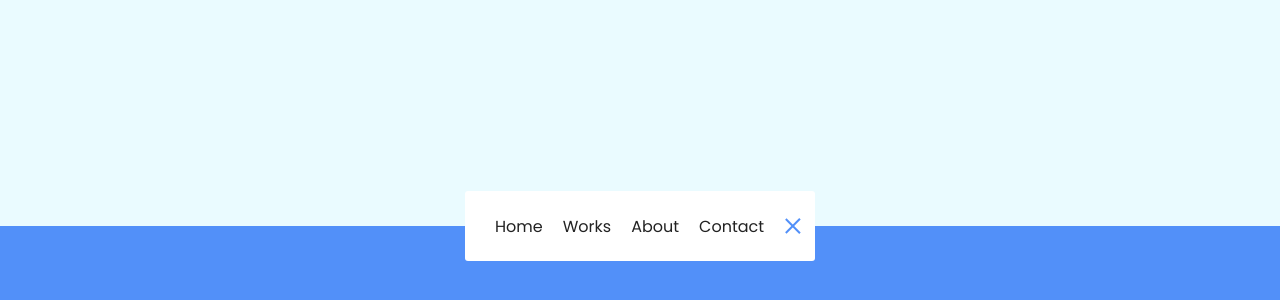
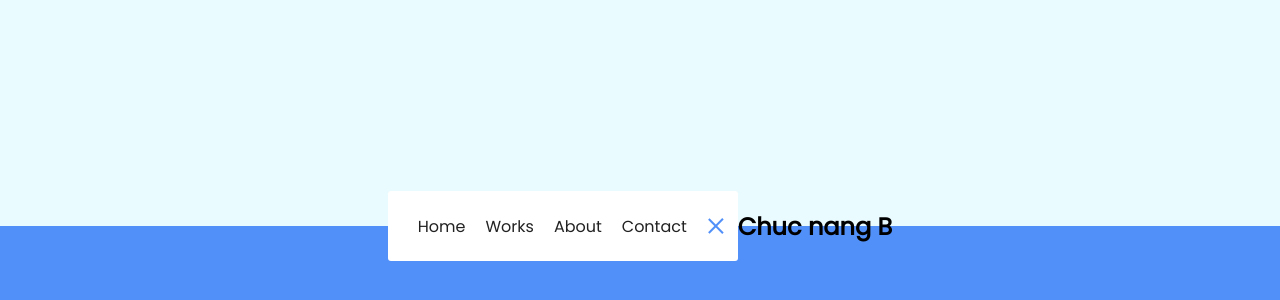
Before and after one commit to tanhoang1611/cnpm, a plain HTML site: page index.html in a window 1280 px wide. Shown: the part 174-474 px from the top of the page. Drawn offline with Linux system fonts and the light colour scheme.

Commit message:
third commit

```diff
--- a/index.html
+++ b/index.html
@@ -20,6 +20,7 @@
             <div class="line line2"></div>
         </button>
      </nav>
+     <h2> Chuc nang B</h2>
     <script src="js.js"></script>
 </body>
 </html>
```
Also changed, not shown: chucnangB.txt (added).
